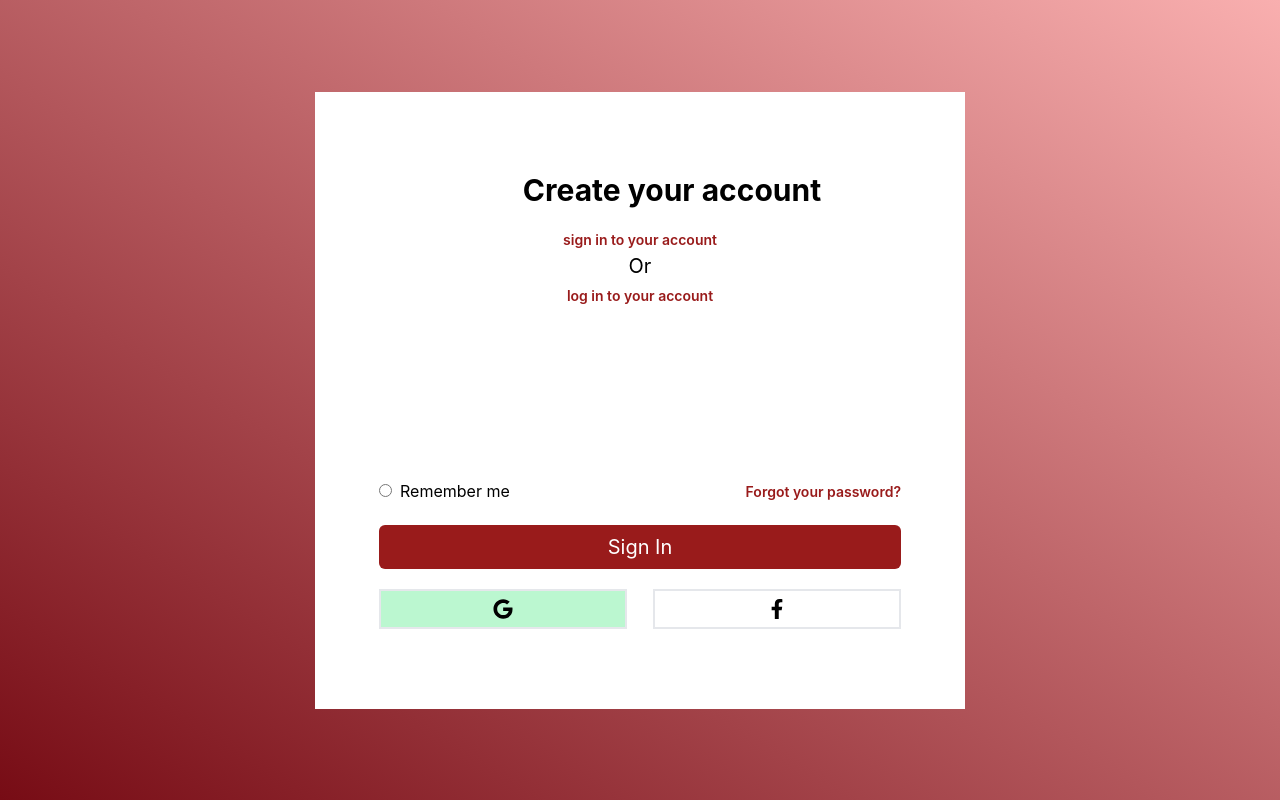
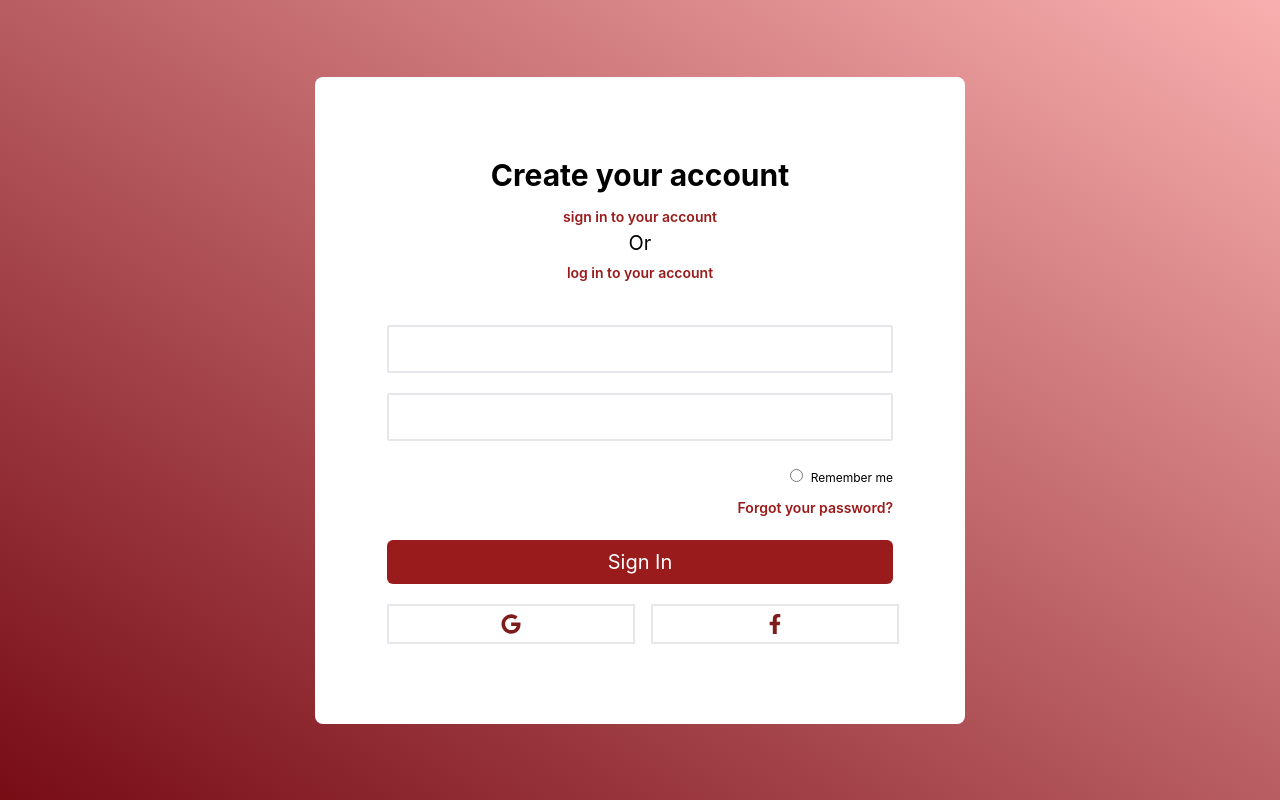
Before and after one commit to Omeshcoding/moodboard, a React (Vite) app in the folder moodboard/: page /login in a window 1280 px wide. Built offline with nearby package versions, Linux system fonts and the light colour scheme; a web font is replaced by a local one.

Commit message:
Fixed styling issues in onboarding,login page

```diff
--- a/moodboard/src/components/home/Services.jsx
+++ b/moodboard/src/components/home/Services.jsx
@@ -12,7 +12,7 @@ const data = [
   },
   {
     title: 'Vendor Coordination And Management',
-    url: '/',
+    url: '/taskallocation',
     image: '/Food Cart.png',
   },
   {
@@ -27,7 +27,7 @@ const data = [
   },
   {
     title: 'User-Friendly Interface',
-    url: '/',
+    url: '/dashboard',
     image: '/support.png',
   },
   {
@@ -65,7 +65,7 @@ const Services = () => {
               the load off your shoulders
             </p>
             <Link
-              to="/"
+              to="/dashboard"
               className="grow hover:underline flex items-center hover:gap-1 transition-all duration-300 uppercase mt-5 font-extrabold"
             >
               see more
--- a/moodboard/src/index.css
+++ b/moodboard/src/index.css
@@ -31,10 +31,10 @@ h6 {
 }
 /* Onboarding */
 .onboarding {
-  @apply flex flex-col items-center justify-center h-[900px] sm:h-[100vh]  bg-gradient-to-bl to-[#770C15] from-[#F9AFAF] text-xl self-stretch text-white gap-6;
+  @apply flex flex-col items-center justify-center px-1  max-md:text-center h-[100vh]  bg-gradient-to-bl to-[#770C15] from-[#F9AFAF] text-xl self-stretch text-white gap-6;
 }
 .get_started_title {
-  @apply text-6xl  font-bold;
+  @apply max-md:text-4xl max-md:text-center lg:text-6xl  font-bold capitalize;
 }
 .get_started_btn {
   @apply bg-white w-[250px] h-12 text-red-900 font-semibold rounded-md;
@@ -42,13 +42,13 @@ h6 {
 
 /* Login */
 .login_container {
-  @apply h-auto bg-white w-[90%] md:w-[650px] mx-auto py-20;
+  @apply h-auto bg-white w-[90%] md:w-[650px] mx-auto py-6 lg:py-20 px-2;
 }
 .title_container {
-  @apply flex flex-col text-black  w-full text-center mb-10;
+  @apply flex flex-col text-black  w-full text-center mb-4 lg:mb-10;
 }
 .login_title {
-  @apply text-3xl font-bold max-md:text-xl text-black ml-16  mb-4;
+  @apply text-3xl font-bold max-md:text-xl text-black mb-2;
 }
 .links {
   @apply text-[#991B1B] max-[400px]:text-[11px] text-sm font-semibold;
@@ -67,7 +67,7 @@ h6 {
   @apply px-2 md:px-16 flex flex-col gap-5 text-black;
 }
 .input_field {
-  @apply px-4 rounded-sm py-2;
+  @apply px-4 rounded-sm py-2 border-gray-200 border-2;
 }
 .field_container {
   @apply flex justify-between;
@@ -82,7 +82,7 @@ h6 {
   @apply w-full flex max-sm:flex-col justify-between items-center gap-4;
 }
 .sign-up_with_btn {
-  @apply border-2 border-gray-200 max-sm:px-28 py-2 sm:px-28;
+  @apply border-2 border-gray-200 max-sm:px-28 py-2 sm:px-28  text-center;
 }
 
 /* Dashboard-Overview */
--- a/moodboard/src/pages/Login.jsx
+++ b/moodboard/src/pages/Login.jsx
@@ -2,8 +2,8 @@ import { Link } from 'react-router-dom';
 import { FaFacebookF, FaGoogle } from 'react-icons/fa';
 const Login = () => {
   return (
-    <section className=" onboarding">
-      <div className="login_container">
+    <section className=" onboarding ">
+      <div className="login_container rounded-lg">
         <div className="title_container">
           <p className="login_title">Create your account</p>
           <Link to="#">
@@ -17,21 +17,21 @@ const Login = () => {
         <form action="POST" className="form-container">
           <input type="text" className="input_field" />
           <input type="password" className="input_field" />
-          <div className=" field_container">
+          <div className=" field_container flex-col items-end">
             <div className="input_radio">
               <input type="radio" />
-              <small>Remember me</small>
+              <small className="text-[12px]">Remember me</small>
             </div>
             <Link to="#">
               <small className="links">Forgot your password?</small>
             </Link>
           </div>
           <Link to="/createprofile">
-            <button className="links_btn_full">sign in </button>
+            <button className="links_btn_full max-md:text-sm">sign in </button>
           </Link>
-          <div className="sign_up_container ">
+          <div className="sign_up_container text-red-900">
             <Link to="#">
-              <button className="bg-green-200 sign-up_with_btn">
+              <button className=" sign-up_with_btn">
                 <FaGoogle />{' '}
               </button>
             </Link>
```
